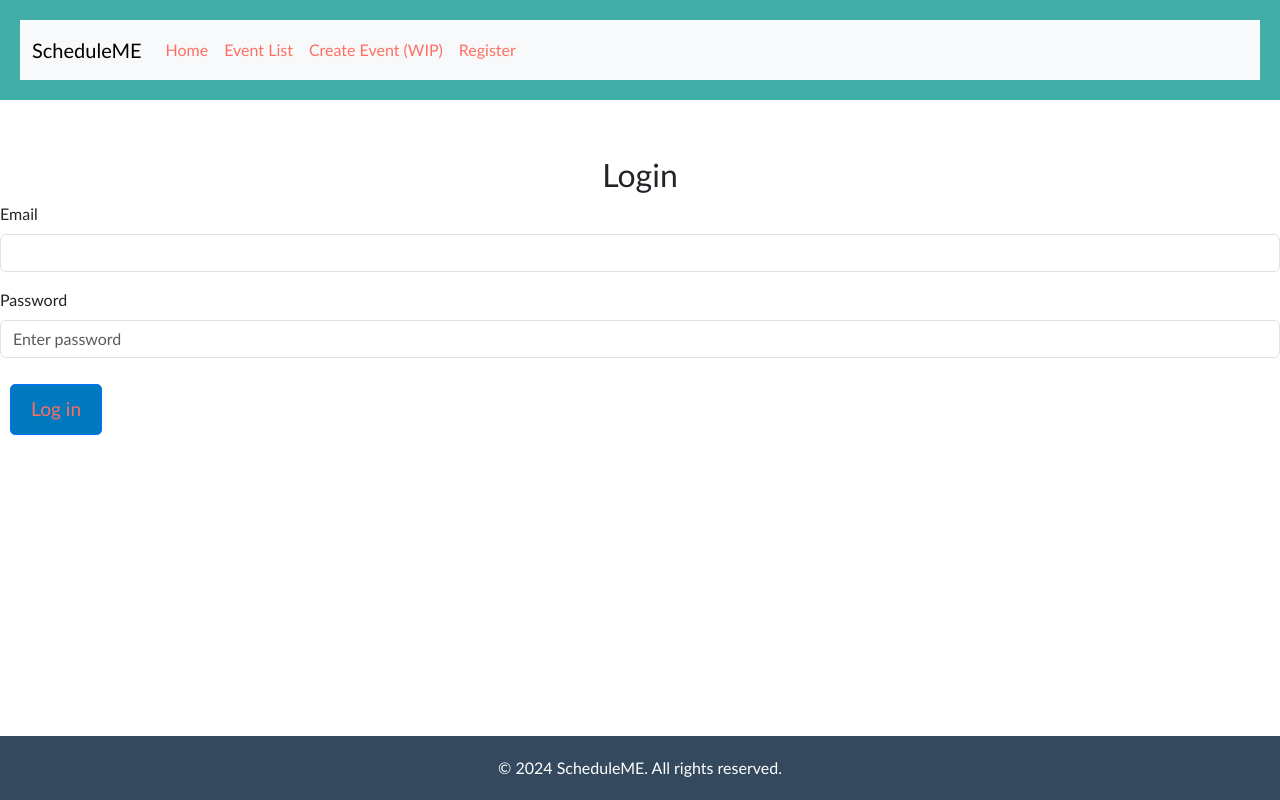
After one commit to n7vpham/ScheduleME, a Flask app: page /login in a window 1280 px wide. The commit adds this page. Run offline with Flask 3, Linux system fonts and the light colour scheme.

Commit message:
updating CSS, login and create user changes

```diff
--- a/app.py
+++ b/app.py
@@ -3,7 +3,7 @@ from dotenv import load_dotenv
 from flask_bcrypt import Bcrypt
 from datetime import datetime
 import os
-import googlemaps
+#import googlemaps
 from repositories import event_repo, user_repository
 
 load_dotenv()
@@ -12,9 +12,10 @@ app = Flask(__name__)
 
 bcrypt = Bcrypt(app)
 
-app.secret_key = os.getenv('APP_SECRET_KEY')
+app.secret_key = os.getenv('USER_SECRETE_KEY')
 
-gmaps = googlemaps.Client(key='AIzaSyDUNewuSDlRLem-I3kcBnvU6467VleNicM')
+
+#gmaps = googlemaps.Client(key='AIzaSyDUNewuSDlRLem-I3kcBnvU6467VleNicM')
 
 @app.get('/')
 def index():
@@ -40,18 +41,24 @@ def new_event():
 
 @app.post('/events')
 def create_event():
-    host_id = request.form['host_id']
+    #--testing user log in
+    if 'user_email' not in session:
+        return redirect('/login')
+    #changing host_id = request.form['host_id'] to host_id = session['user_id']
+    host_id = session['user_email']
     event_name = request.form['event_name']
     event_description = request.form['event_description']
     start_time = request.form['start_time']
     end_time = request.form['end_time']
     event_address = request.form['event_address']
-    if not host_id or not event_name or not event_description or not start_time or not end_time or not event_address:
+    #removing host_id from the if statement
+    if event_name or not event_description or not start_time or not end_time or not event_address:
         return 'Bad Request', 400
     # More tests to be added
 
     event_repo.create_event(host_id, event_name, event_description, start_time, end_time, event_address)
-    return redirect('/events')
+    #return redirect('/events')
+    return "Event Created Successfully! ", 201
 
 @app.get('/users')
 def new_user():
@@ -73,21 +80,25 @@ def register():
     user_repository.create_user(user_fname, user_lname, user_email, hashed_password)
     return redirect('/users')
 
+@app.get('/login')
+def nav_login():
+    return render_template('login.html')
+
 @app.post('/login')
 def login():
-    username = request.form.get('username')
-    password = request.form.get('password')
-    if not username or not password:
+    user_email = request.form.get('user_email')
+    user_password = request.form.get('user_password')
+    if not user_email or not user_password:
         abort(400)
-    user = user_repository.get_user_by_username(username)
+    user = user_repository.get_user_by_user_email(user_email)
     if user is None:
         abort(401)
-    if not bcrypt.check_password_hash(user['hashed_password'], password):
+    if not bcrypt.check_password_hash(user['hashed_password'], user_password):
         abort(401)
-    session['user_id'] = user['user_id']
-    return redirect('/listevents')
+    session['user_email'] = user['user_email']
+    return render_template('create_event.html')
 
 @app.post('/logout')
 def logout():
-    del session['user_id']
+    del session['user_email']
     return redirect('/')
--- a/templates/_layout.html
+++ b/templates/_layout.html
@@ -5,7 +5,76 @@
     <meta charset="UTF-8">
     <meta name="viewport" content="width=device-width, initial-scale=1.0">
     <link rel="stylesheet" href="https://cdn.jsdelivr.net/npm/bootstrap@5.3.3/dist/css/bootstrap.min.css">
+
     <title>ScheduleME || {% block title %}{% endblock %}</title>
+    <style>
+        body{
+        font-family: Gill sans, Montserrat;
+        margin: 0;
+        padding: 0;
+    }
+    /* header style */
+    header {
+        background-color: #41aea9;
+        color: #005A91;
+        padding: 20px;
+        text-align: center;
+    }
+    /*container style */
+    .container {
+        display: flex;
+        justify-content: center;
+        align-items: center;
+        min-height: 5vh; /* Adjusted height */
+    }
+    /* content style */
+    .content {
+        text-align: center;
+    }
+    /* h1 style */
+    .h1 {
+        font-size: 3rem;
+        margin-bottom: 20px;
+    }
+    /* button style */
+    .btn {
+        display: inline-block;
+        background-color: #0079BF;
+        color: #ff6f61;
+        padding: 10px 20px;
+        text-decoration: none;
+        border-radius: 5px;
+        font-size: 1.2rem;
+        margin: 10px;
+        transition: background-color 0.3s ease;
+    }
+
+    /* button hover style */
+    .btn:hover {
+        background-color: #005A91;
+    }
+    /* footer style */
+    .footer {
+        background-color: #34495e;
+            color: #fff;
+            padding: 20px;
+            text-align: center;
+            position: fixed;
+            bottom: 0;
+            width: 100%;
+    }
+    .navbar-nav .nav-link {
+        color: #ff6f61;
+        padding: 10px 15px;
+        transition: background-color 0.3s ease;
+    }
+    .navbar-nav .nav-link:hover,
+    .navbar-nav .nav-link.active {
+        background-color: #4d6275; /* Darker teal on hover/active */
+        border-radius: 5px;
+    }
+
+    </style>
 </head>
 
 <body>
@@ -29,7 +98,7 @@
                             <a class="nav-link" href="/events/new">Create Event (WIP)</a>
                         </li>
                         <li class="nav-item">
-                            <a class="nav-link" href="/users">Register (WIP)</a>
+                            <a class="nav-link" href="/users">Register</a>
                         </li>
                     </ul>
                 </div>
@@ -41,6 +110,9 @@
         {% block body %}{% endblock %}
         </div>
     </main>
+    <footer class="footer">
+        &copy; 2024 ScheduleME. All rights reserved.
+    </footer>
     <script src="https://cdn.jsdelivr.net/npm/bootstrap@5.3.3/dist/js/bootstrap.bundle.min.js"></script>
 </body>
 
--- a/templates/create_event.html
+++ b/templates/create_event.html
@@ -8,11 +8,7 @@
     <h2>Create Event</h2>
 </div>
 <form action="/events" method="POST">
-    <div class="mb-3">
-        <label for="host_id" class="form-label">Host ID</label>
-        <input type="number" min="1" class="form-control" id="host_id" name="host_id" required
-            placeholder="Enter YOUR ID">
-    </div>
+
     <div class="mb-3">
         <label for="event_name" class="form-label">Event Name</label>
         <input type="text" class="form-control" id="event_name" name="event_name" required
--- /dev/null
+++ b/templates/login.html
@@ -0,0 +1,22 @@
+{% extends '_layout.html' %}
+
+{% block title %}Host Login{% endblock %}
+
+
+{%block body%}
+<div class="col-12 text-center mt-3">
+    <h2>Login</h2>
+</div>
+<form action="/login" method="POST">
+    <div class="mb-3">
+        <label for="user_email" class="form-label">Email</label>
+        <input type="user_email" class="form-control" id="user_email" name="user_email">
+    </div>
+    <div class="mb-3">
+        <label for="user_password" class="form-label">Password</label>
+        <input type="user_password" class="form-control" id="user_password" name="user_password" required placeholder="Enter password">
+    </div>
+    <button type="submit" class="btn btn-primary">Log in</button>
+</form>
+
+    {%endblock%}
```
Also changed, not shown: repositories/user_repository.py (+34 -33 lines), templates/index.html (+13 -2 lines), templates/style.css (added, +55 -0 lines), backgroundphoto/background1.jpg (renamed from background photo/background 1.jpg), backgroundphoto/background2.jpg (renamed from background photo/background 2.jpg), backgroundphoto/logo-apricot.png (added), backgroundphoto/logo-apricot2.png (added), backgroundphoto/logo-blacknteal.png (added), backgroundphoto/logo-teal.png (added).
